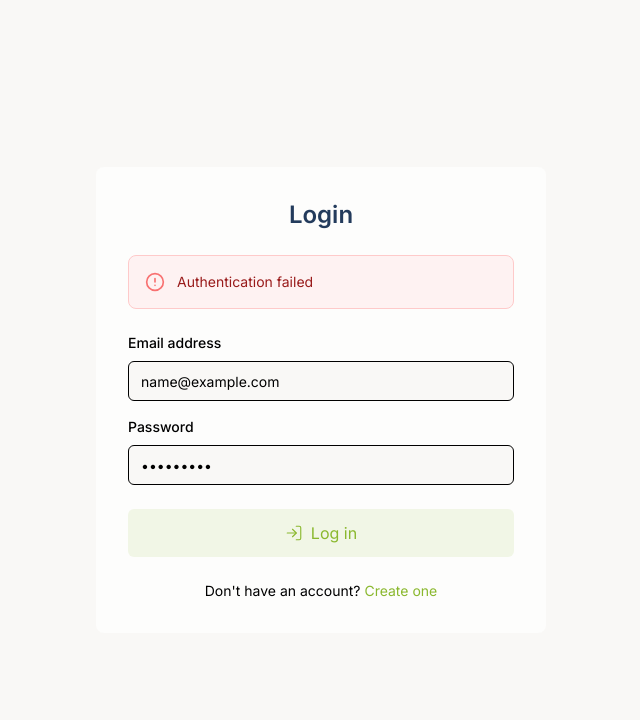
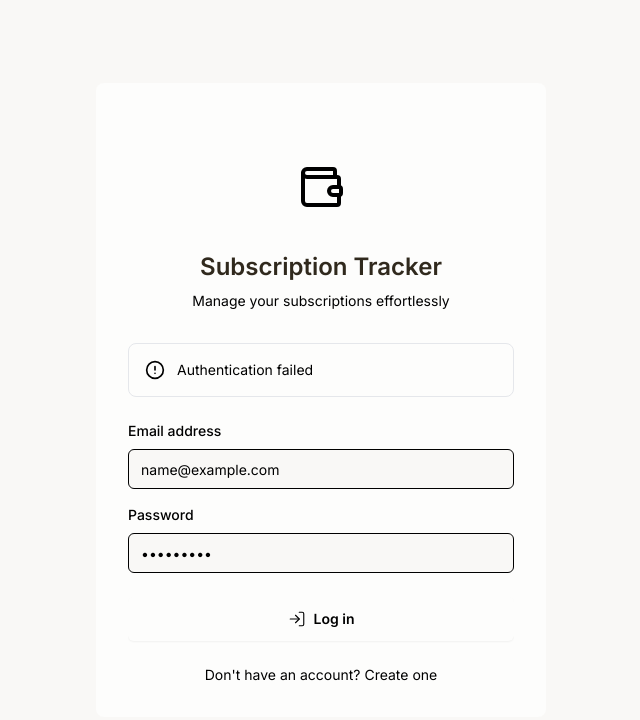
Before and after one commit to morhendos/subscription-tracker, a Next.js app: page /login in a window 1280 px wide. Both pictures are taken after typing "name@example.com", "Sample123" into the empty fields and a click on the button "Log in". Shown: the top 720 px of the page, without its empty margins (319-959 px from the left). Built offline with nearby package versions, Linux system fonts and the light colour scheme.

Commit message:
Update login page to match subscription page color scheme

```diff
--- a/src/app/login/page.tsx
+++ b/src/app/login/page.tsx
@@ -7,6 +7,7 @@
 import { validateEmail, validatePassword } from '@/lib/auth/validation'
 import { Section } from '@/components/common/Section'
 import { LogIn, AlertCircle } from 'lucide-react'
+import AuthLogo from '@/components/auth/AuthLogo'
 
 interface FormErrors {
   email?: string
@@ -18,13 +19,13 @@
 
 function ErrorAlert({ message }: { message: string }) {
   return (
-    <div className="rounded-lg bg-red-50 dark:bg-red-900/10 p-4 border border-red-200 dark:border-red-800">
+    <div className="rounded-lg bg-destructive/10 p-4 border border-destructive/20">
       <div className="flex">
         <div className="flex-shrink-0">
-          <AlertCircle className="h-5 w-5 text-red-400" aria-hidden="true" />
+          <AlertCircle className="h-5 w-5 text-destructive" aria-hidden="true" />
         </div>
         <div className="ml-3">
-          <p className="text-sm text-red-800 dark:text-red-200">{message}</p>
+          <p className="text-sm text-destructive">{message}</p>
         </div>
       </div>
     </div>
@@ -103,14 +104,16 @@
   }
 
   const FormError = ({ message }: { message?: string }) => (
-    message ? <p className="text-sm text-red-600 dark:text-red-400 mt-1">{message}</p> : null
+    message ? <p className="text-sm text-destructive mt-1">{message}</p> : null
   )
 
   return (
     <div className="min-h-screen bg-background transition-colors duration-200">
       <main className="container mx-auto h-screen px-3 py-4 sm:px-4 sm:py-12 max-w-6xl relative flex items-center justify-center">
-        <Section title="Login" className="min-w-[450px]">
+        <Section title="" className="min-w-[450px]">
           <div className="w-full max-w-md mx-auto">
+            <AuthLogo />
+
             <form method="POST" onSubmit={handleSubmit} className="space-y-6">
               {errors.general && <ErrorAlert message={errors.general} />}
 
@@ -149,9 +152,7 @@
               <button
                 type="submit"
                 disabled={isLoading}
-                className="flex-1 bg-accent/10 text-accent hover:bg-accent/15
-                py-3 px-6 rounded-md transition-all duration-200
-                flex items-center justify-center gap-2 group journal-text journal-button w-full"
+                className="flex w-full items-center justify-center gap-2 rounded-md bg-primary px-6 py-3 text-sm font-semibold text-primary-foreground shadow-sm hover:bg-primary/90 focus-visible:outline focus-visible:outline-2 focus-visible:outline-offset-2 focus-visible:outline-primary transition-colors disabled:opacity-50 disabled:cursor-not-allowed"
               >
                 <LogIn size={18} className="group-hover:scale-105 transition-transform" strokeWidth={1.5} />
                 <span>{isLoading ? 'Logging in...' : 'Log in'}</span>
@@ -159,7 +160,7 @@
 
               <p className="text-sm text-center text-muted-foreground">
                 Don&apos;t have an account?{' '}
-                <Link href="/signup" className="text-accent hover:underline">
+                <Link href="/signup" className="text-primary hover:underline">
                   Create one
                 </Link>
               </p>
```
